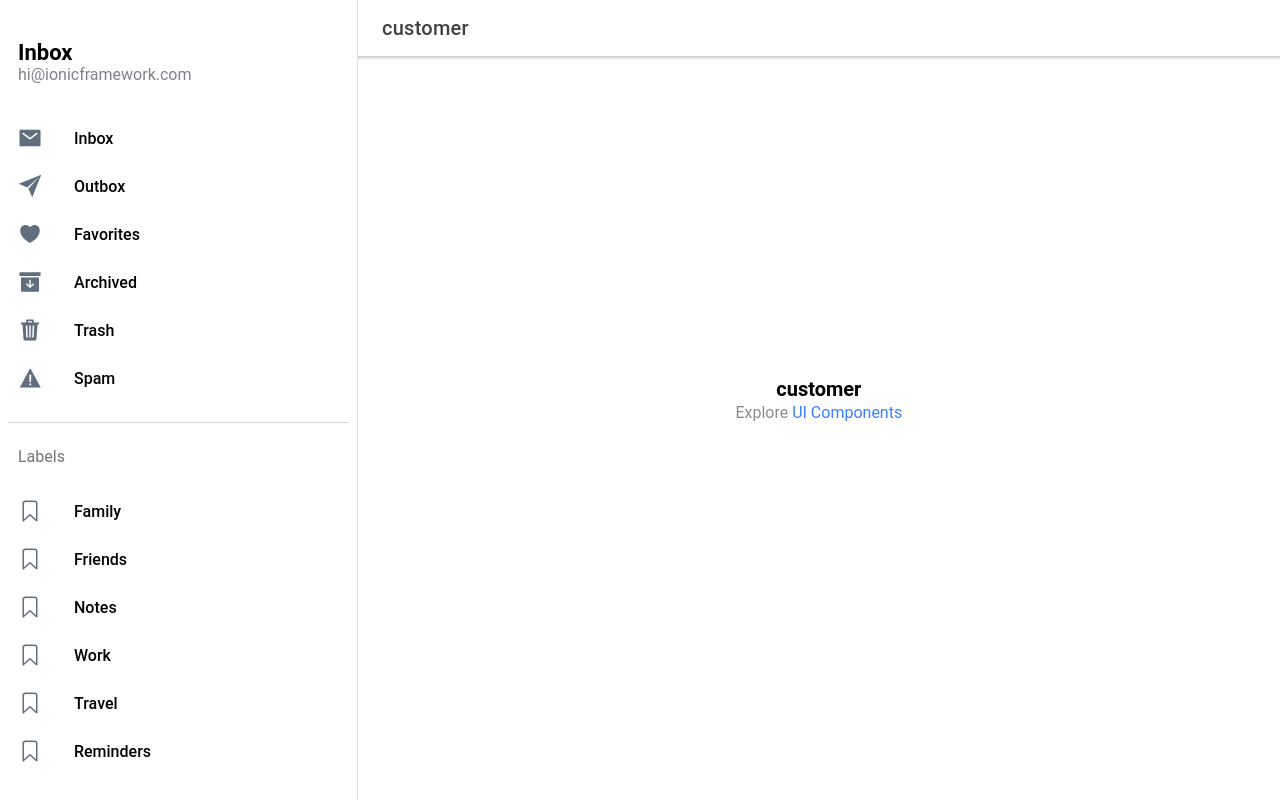
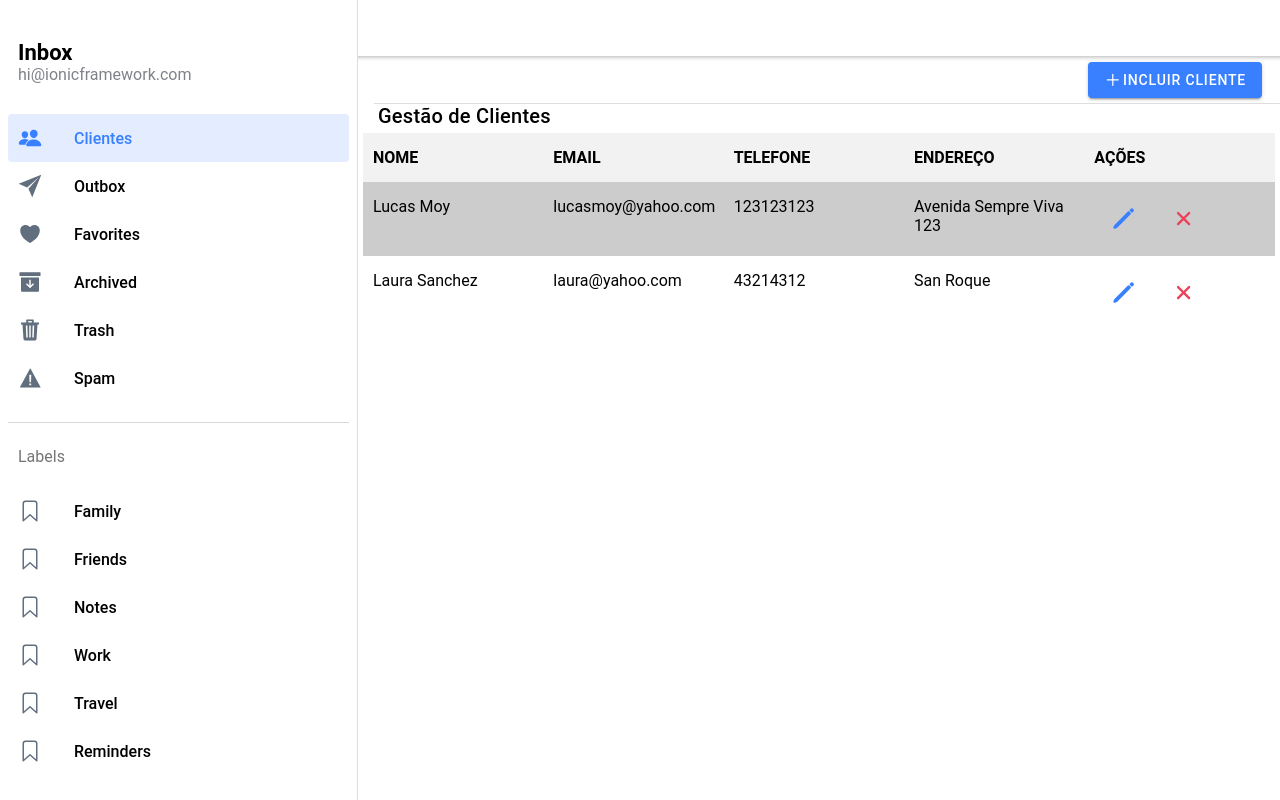
Before and after one commit to CalebDosSantos/cursoreactionic, a React (Create React App) app: page /page/customer in a window 1280 px wide. Built offline with nearby package versions, Linux system fonts and the light colour scheme.

Commit message:
Concluída função listagem de clientes

```diff
--- a/package.json
+++ b/package.json
@@ -3,6 +3,7 @@
   "version": "0.0.1",
   "private": true,
   "dependencies": {
+    "@capacitor/android": "3.3.3",
     "@capacitor/app": "1.0.7",
     "@capacitor/core": "3.3.3",
     "@capacitor/haptics": "1.1.3",
--- a/public/index.html
+++ b/public/index.html
@@ -6,7 +6,7 @@
 
     <base href="/" />
 
-    <meta name="color-scheme" content="light dark" />
+    <meta name="color-scheme" content="light" />
     <meta
       name="viewport"
       content="viewport-fit=cover, width=device-width, initial-scale=1.0, minimum-scale=1.0, maximum-scale=1.0, user-scalable=no"
--- a/src/App.tsx
+++ b/src/App.tsx
@@ -22,6 +22,7 @@ import '@ionic/react/css/display.css';
 
 /* Theme variables */
 import './theme/variables.css';
+import CustomerList from './components/customer/CustomerList';
 
 setupIonicReact();
 
@@ -38,6 +39,9 @@ const App: React.FC = () => {
             <Route path="/page/:name" exact={true}>
               <Page />
             </Route>
+            <Route path="/page/customer" exact={true}>
+              <CustomerList />
+            </Route>
           </IonRouterOutlet>
         </IonSplitPane>
       </IonReactRouter>
--- a/src/components/Menu.tsx
+++ b/src/components/Menu.tsx
@@ -11,7 +11,7 @@ import {
 } from '@ionic/react';
 
 import { useLocation } from 'react-router-dom';
-import { archiveOutline, archiveSharp, bookmarkOutline, heartOutline, heartSharp, mailOutline, mailSharp, paperPlaneOutline, paperPlaneSharp, trashOutline, trashSharp, warningOutline, warningSharp } from 'ionicons/icons';
+import { archiveOutline, archiveSharp, bookmarkOutline, heartOutline, heartSharp, paperPlaneOutline, paperPlaneSharp, people, peopleOutline, trashOutline, trashSharp, warningOutline, warningSharp } from 'ionicons/icons';
 import './Menu.css';
 
 interface AppPage {
@@ -23,10 +23,10 @@ interface AppPage {
 
 const appPages: AppPage[] = [
   {
-    title: 'Inbox',
-    url: '/page/Inbox',
-    iosIcon: mailOutline,
-    mdIcon: mailSharp
+    title: 'Clientes',
+    url: '/page/customer',
+    iosIcon: peopleOutline,
+    mdIcon: people
   },
   {
     title: 'Outbox',
--- /dev/null
+++ b/src/components/customer/CustomerList.tsx
@@ -0,0 +1,105 @@
+import { IonButton, IonButtons, IonCol, IonContent, IonGrid, IonHeader, IonIcon, IonItem, IonMenuButton, IonPage, IonRow, IonTitle, IonToolbar } from '@ionic/react';
+import {add, close, pencil} from 'ionicons/icons';
+import {useEffect, useState} from 'react';
+// import {beer} from 'ionicons/icons';
+import { useParams } from 'react-router';
+import '../../pages/Page.css';
+
+const CustomerList: React.FC = () => {
+
+  const { name } = useParams<{ name: string; }>();
+  const [clientes, setClientes] = useState<any>([]);
+
+  useEffect(() => {
+    search();
+  }, []);
+
+  const search = () => {
+    const datosDeEjemplo = [
+      {
+        id: '1',
+        firstname: 'Lucas',
+        lastname: 'Moy',
+        email: 'lucasmoy@yahoo.com',
+        phone: '123123123',
+        address: 'Avenida Sempre Viva 123'
+      },
+      {
+        id: '2',
+        firstname: 'Laura',
+        lastname: 'Sanchez',
+        email: 'laura@yahoo.com',
+        phone: '43214312',
+        address: 'San Roque'
+      }
+    ];
+    setClientes(datosDeEjemplo);
+  }
+
+  return (
+    <IonPage>
+      <IonHeader>
+        <IonToolbar>
+          <IonButtons slot="start">
+            <IonMenuButton />
+          </IonButtons>
+          <IonTitle>{name}</IonTitle>
+        </IonToolbar>
+      </IonHeader>
+
+      <IonContent fullscreen>
+
+        <IonItem>
+          <IonButton color="primary" fill="solid" slot="end" size="default">
+            <IonIcon icon={add} />
+            Incluir Cliente
+          </IonButton>
+        </IonItem>
+
+        <IonHeader collapse="condense">
+          <IonToolbar>
+            <IonTitle size="large">{name}</IonTitle>
+          </IonToolbar>
+        </IonHeader>
+
+        <IonTitle>Gestão de Clientes</IonTitle>
+        <IonGrid class="table">
+          <IonRow style={
+            {backgroundColor:"#F2F2F2",
+              fontweight:"bold"}
+          }>
+          <IonCol>Nome</IonCol>
+          <IonCol>Email</IonCol>
+          <IonCol>Telefone</IonCol>
+          <IonCol>Endereço</IonCol>
+          <IonCol>Ações</IonCol>
+        </IonRow>
+
+        {clientes.map((cliente:any) =>
+                      <IonRow>
+                        <IonCol>{cliente.firstname} {cliente.lastname}</IonCol>
+                        <IonCol>{cliente.email}</IonCol>
+                        <IonCol>{cliente.phone}</IonCol>
+                        <IonCol>{cliente.address}</IonCol>
+                        <IonCol>
+
+                          <IonButton color="primary" fill="clear">
+                            <IonIcon icon={pencil} slot="icon-only"/>
+                          </IonButton>
+
+                          <IonButton color="danger" fill="clear">
+                            <IonIcon icon={close} slot="icon-only"/>
+                          </IonButton>
+
+                        </IonCol>
+                      </IonRow>
+                     )}
+
+      </IonGrid>
+
+    </IonContent>
+  </IonPage>
+  );
+};
+
+export default CustomerList;
--- a/src/theme/variables.css
+++ b/src/theme/variables.css
@@ -76,161 +76,19 @@ http://ionicframework.com/docs/theming/ */
   --ion-color-light-tint: #f5f6f9;
 }
 
-@media (prefers-color-scheme: dark) {
-  /*
-   * Dark Colors
-   * -------------------------------------------
-   */
+.table ion-row {
+  background: #efefef;
+  padding: 10px 5px;
+  font-size: 16px;
+}
+.table ion-row:nth-child(even) {
+  background: #CCC
+}
+.table ion-row:nth-child(odd) {
+  background: #FFF
+}
 
-  body {
-    --ion-color-primary: #428cff;
-    --ion-color-primary-rgb: 66,140,255;
-    --ion-color-primary-contrast: #ffffff;
-    --ion-color-primary-contrast-rgb: 255,255,255;
-    --ion-color-primary-shade: #3a7be0;
-    --ion-color-primary-tint: #5598ff;
-
-    --ion-color-secondary: #50c8ff;
-    --ion-color-secondary-rgb: 80,200,255;
-    --ion-color-secondary-contrast: #ffffff;
-    --ion-color-secondary-contrast-rgb: 255,255,255;
-    --ion-color-secondary-shade: #46b0e0;
-    --ion-color-secondary-tint: #62ceff;
-
-    --ion-color-tertiary: #6a64ff;
-    --ion-color-tertiary-rgb: 106,100,255;
-    --ion-color-tertiary-contrast: #ffffff;
-    --ion-color-tertiary-contrast-rgb: 255,255,255;
-    --ion-color-tertiary-shade: #5d58e0;
-    --ion-color-tertiary-tint: #7974ff;
-
-    --ion-color-success: #2fdf75;
-    --ion-color-success-rgb: 47,223,117;
-    --ion-color-success-contrast: #000000;
-    --ion-color-success-contrast-rgb: 0,0,0;
-    --ion-color-success-shade: #29c467;
-    --ion-color-success-tint: #44e283;
-
-    --ion-color-warning: #ffd534;
-    --ion-color-warning-rgb: 255,213,52;
-    --ion-color-warning-contrast: #000000;
-    --ion-color-warning-contrast-rgb: 0,0,0;
-    --ion-color-warning-shade: #e0bb2e;
-    --ion-color-warning-tint: #ffd948;
-
-    --ion-color-danger: #ff4961;
-    --ion-color-danger-rgb: 255,73,97;
-    --ion-color-danger-contrast: #ffffff;
-    --ion-color-danger-contrast-rgb: 255,255,255;
-    --ion-color-danger-shade: #e04055;
-    --ion-color-danger-tint: #ff5b71;
-
-    --ion-color-dark: #f4f5f8;
-    --ion-color-dark-rgb: 244,245,248;
-    --ion-color-dark-contrast: #000000;
-    --ion-color-dark-contrast-rgb: 0,0,0;
-    --ion-color-dark-shade: #d7d8da;
-    --ion-color-dark-tint: #f5f6f9;
-
-    --ion-color-medium: #989aa2;
-    --ion-color-medium-rgb: 152,154,162;
-    --ion-color-medium-contrast: #000000;
-    --ion-color-medium-contrast-rgb: 0,0,0;
-    --ion-color-medium-shade: #86888f;
-    --ion-color-medium-tint: #a2a4ab;
-
-    --ion-color-light: #222428;
-    --ion-color-light-rgb: 34,36,40;
-    --ion-color-light-contrast: #ffffff;
-    --ion-color-light-contrast-rgb: 255,255,255;
-    --ion-color-light-shade: #1e2023;
-    --ion-color-light-tint: #383a3e;
-  }
-
-  /*
-   * iOS Dark Theme
-   * -------------------------------------------
-   */
-
-  .ios body {
-    --ion-background-color: #000000;
-    --ion-background-color-rgb: 0,0,0;
-
-    --ion-text-color: #ffffff;
-    --ion-text-color-rgb: 255,255,255;
-
-    --ion-color-step-50: #0d0d0d;
-    --ion-color-step-100: #1a1a1a;
-    --ion-color-step-150: #262626;
-    --ion-color-step-200: #333333;
-    --ion-color-step-250: #404040;
-    --ion-color-step-300: #4d4d4d;
-    --ion-color-step-350: #595959;
-    --ion-color-step-400: #666666;
-    --ion-color-step-450: #737373;
-    --ion-color-step-500: #808080;
-    --ion-color-step-550: #8c8c8c;
-    --ion-color-step-600: #999999;
-    --ion-color-step-650: #a6a6a6;
-    --ion-color-step-700: #b3b3b3;
-    --ion-color-step-750: #bfbfbf;
-    --ion-color-step-800: #cccccc;
-    --ion-color-step-850: #d9d9d9;
-    --ion-color-step-900: #e6e6e6;
-    --ion-color-step-950: #f2f2f2;
-
-    --ion-item-background: #000000;
-
-    --ion-card-background: #1c1c1d;
-  }
-
-  .ios ion-modal {
-    --ion-background-color: var(--ion-color-step-100);
-    --ion-toolbar-background: var(--ion-color-step-150);
-    --ion-toolbar-border-color: var(--ion-color-step-250);
-  }
-
-
-  /*
-   * Material Design Dark Theme
-   * -------------------------------------------
-   */
-
-  .md body {
-    --ion-background-color: #121212;
-    --ion-background-color-rgb: 18,18,18;
-
-    --ion-text-color: #ffffff;
-    --ion-text-color-rgb: 255,255,255;
-
-    --ion-border-color: #222222;
-
-    --ion-color-step-50: #1e1e1e;
-    --ion-color-step-100: #2a2a2a;
-    --ion-color-step-150: #363636;
-    --ion-color-step-200: #414141;
-    --ion-color-step-250: #4d4d4d;
-    --ion-color-step-300: #595959;
-    --ion-color-step-350: #656565;
-    --ion-color-step-400: #717171;
-    --ion-color-step-450: #7d7d7d;
-    --ion-color-step-500: #898989;
-    --ion-color-step-550: #949494;
-    --ion-color-step-600: #a0a0a0;
-    --ion-color-step-650: #acacac;
-    --ion-color-step-700: #b8b8b8;
-    --ion-color-step-750: #c4c4c4;
-    --ion-color-step-800: #d0d0d0;
-    --ion-color-step-850: #dbdbdb;
-    --ion-color-step-900: #e7e7e7;
-    --ion-color-step-950: #f3f3f3;
-
-    --ion-item-background: #1e1e1e;
-
-    --ion-toolbar-background: #1f1f1f;
-
-    --ion-tab-bar-background: #1f1f1f;
-
-    --ion-card-background: #1e1e1e;
-  }
+.table ion-row:first-child {
+  font-weight: bold;
+  text-transform: uppercase;
 }
```
Also changed, not shown: 52 other files (tests, documents, lock files or other folders).
